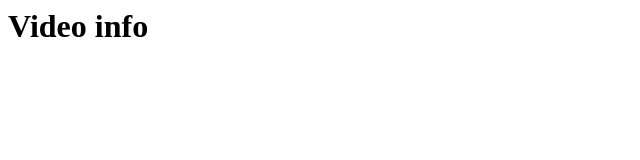
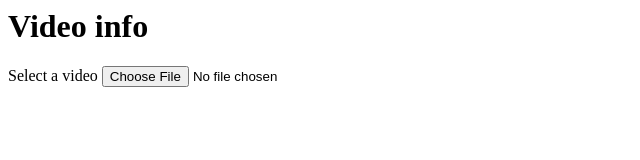
Before and after one commit to lucasclaude3/video-info, an Electron app: page index.html in a window 1280 px wide. Shown: the whole page, without its empty margins (0-640 px from the left). Drawn offline with Linux system fonts and the light colour scheme.

Commit message:
Add video input file

```diff
--- a/index.html
+++ b/index.html
@@ -1,4 +1,10 @@
 <head></head>
 <body>
     <h1>Video info</h1>
+    <form action="">
+        <div>
+            <label for="video-input">Select a video</label>
+            <input id="video-input" type="file" accept="video/*">
+        </div>
+    </form>
 </body>
```
